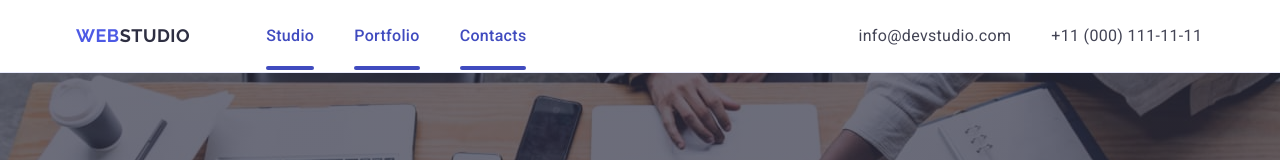
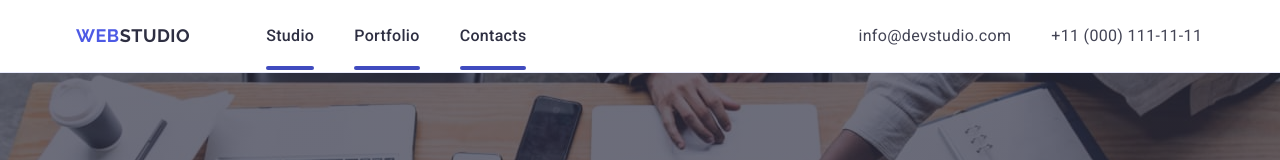
Before and after one commit to kek343/goit-markup-hw-04, a plain HTML site: page index.html in a window 1280 px wide. Shown: the top 160 px of the page. Drawn offline with nearby package versions, Linux system fonts and the light colour scheme.

Commit message:
current fix

```diff
--- a/css/style.css
+++ b/css/style.css
@@ -94,7 +94,11 @@ img {
   position: relative;
   transition: color 250ms cubic-bezier(0.4, 0, 0.2, 1);
 }
-.header-link::after {
+.current {
+  position: relative;
+  color: #2e2f42;
+}
+.header-link.current::after {
   position: absolute;
   content: "";
   height: 4px;
@@ -103,6 +107,7 @@ img {
   bottom: -1px;
   background-color: #404bbf;
   border-radius: 2px;
+  display: block;
 }
 .header-link:focus,
 .header-link:hover {
@@ -153,6 +158,7 @@ img {
   background-repeat: no-repeat;
   background-position: center;
   background-size: cover;
+  margin: 0 auto;
 }
 .title-container {
   display: flex;
--- a/index.html
+++ b/index.html
@@ -24,9 +24,11 @@
             >Web<span class="span-header-logo">Studio</span></a
           >
           <ul class="header-menu">
-            <li><a class="header-link" href="./index.html">Studio</a></li>
-            <li><a class="header-link" href="">Portfolio</a></li>
-            <li><a class="header-link" href="">Contacts</a></li>
+            <li>
+              <a class="header-link current" href="./index.html">Studio</a>
+            </li>
+            <li><a class="header-link current" href="">Portfolio</a></li>
+            <li><a class="header-link current" href="">Contacts</a></li>
           </ul>
         </nav>
         <address class="header-address">
```
